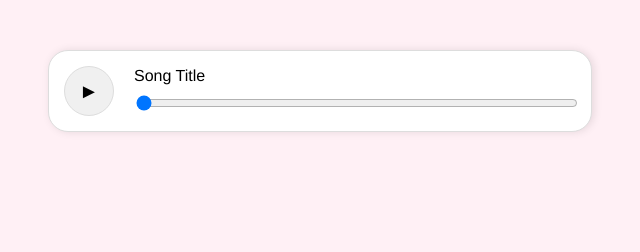
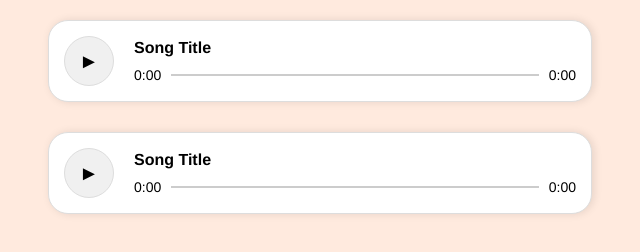
Before and after one commit to gue88/Music-Page, a plain HTML site: page index.html in a window 1280 px wide. Shown: the whole page, without its empty margins (320-960 px from the left). Drawn offline with Linux system fonts and the light colour scheme.

Commit message:
layout changes

```diff
--- a/index.html
+++ b/index.html
@@ -7,22 +7,32 @@
     <link rel="stylesheet" href="style.css" />
   </head>
   <body>
-        <div id="song-container">
-            <div class="song-item">
-                <button class="play-button">&#9658</button>
-                <div class="song-info"
-                    <div class="song-title">Song Title
-                        <div class="seekbar-container">
-                            <input type="range" class="seekbar" value="0" max="100">
-                        </div>
-                </div>
-            </div>
+    <div class="song-container">
+      <div class="song-item">
+        <button class="play-button">►</button>
+        <div class="song-info">
+          <div class="song-title">Song Title</div>
+          <div class="seekbar-container">
+            <span class="time-start">0:00</span>
+            <input type="range" class="seekbar" value="0" max="100" />
+            <span class="time-end">0:00</span>
+          </div>
         </div>
-
-
-
-
-
+      </div>
+    </div>
+    <div class="song-container">
+      <div class="song-item">
+        <button class="play-button">►</button>
+        <div class="song-info">
+          <div class="song-title">Song Title</div>
+          <div class="seekbar-container">
+            <span class="time-start">0:00</span>
+            <input type="range" class="seekbar" value="0" max="100" />
+            <span class="time-end">0:00</span>
+          </div>
+        </div>
+      </div>
+    </div>
     <script src="script.js"></script>
   </body>
 </html>
--- a/script.js
+++ b/script.js
@@ -0,0 +1,41 @@
+document.addEventListener("DOMContentLoaded", () => {
+  const playButton = document.querySelector(".play-button");
+  const seekbar = document.querySelector(".seekbar");
+  const timeStart = document.querySelector(".time-start");
+  const timeEnd = document.querySelector(".time-end");
+
+  let audio = new Audio("from the back.wav"); // Replace with the path to your song file
+  audio.addEventListener("loadedmetadata", () => {
+    const duration = audio.duration;
+    const minutes = Math.floor(duration / 60);
+    const seconds = Math.floor(duration % 60)
+      .toString()
+      .padStart(2, "0");
+    timeEnd.textContent = `${minutes}:${seconds}`;
+  });
+
+  playButton.addEventListener("click", () => {
+    if (audio.paused) {
+      audio.play();
+      playButton.innerHTML = "❚❚"; // Pause symbol
+    } else {
+      audio.pause();
+      playButton.innerHTML = "►"; // Play symbol
+    }
+  });
+
+  audio.addEventListener("timeupdate", () => {
+    const currentTime = audio.currentTime;
+    const minutes = Math.floor(currentTime / 60);
+    const seconds = Math.floor(currentTime % 60)
+      .toString()
+      .padStart(2, "0");
+    timeStart.textContent = `${minutes}:${seconds}`;
+    seekbar.value = (currentTime / audio.duration) * 100;
+  });
+
+  seekbar.addEventListener("input", () => {
+    const seekTo = (seekbar.value / 100) * audio.duration;
+    audio.currentTime = seekTo;
+  });
+});
--- a/style.css
+++ b/style.css
@@ -1,21 +1,26 @@
 body {
   font-family: Helvetica, sans-serif;
-  font-weight: lighter;
   margin: 0;
   padding: 0;
   display: flex;
   flex-direction: column;
   align-items: center;
-  background-color: lavenderblush;
+  background-color: rgb(255, 234, 222);
 }
 
-#song-container {
+.song-title {
+  margin: 0;
+  font-size: 16px;
+  font-weight: bold;
+}
+
+.song-container {
   display: flex;
   flex-direction: column;
   align-items: center;
   width: 100%;
   max-width: 40vw;
-  margin-top: 5vh;
+  margin-top: 10px;
 }
 
 .song-item {
@@ -41,6 +46,16 @@ body {
   font-size: 20px;
   cursor: pointer;
   margin-right: 20px;
+  transition-duration: 0.3s;
+}
+
+.play-button:hover {
+  background-color: #e0e0e0;
+}
+
+.play-button:active {
+  transform: scale(0.95);
+  background-color: #d0d0d0;
 }
 
 .song-info {
@@ -50,15 +65,45 @@ body {
   flex-grow: 1;
 }
 
-.song-title {
-  margin: 0;
-  font-size: 16px;
+.seekbar {
+  -webkit-appearance: none;
+  appearance: none;
+  width: 100%;
+  height: 2px;
+  background: #ccc;
+  outline: none;
+  transition: opacity 0.2s;
+  margin: 0 10px;
+  cursor: pointer;
 }
 
-.seekbar {
-  width: 100%;
+.seekbar::-webkit-slider-thumb {
+  -webkit-appearance: none;
+  appearance: none;
+  width: 10px;
+  height: 10px;
+  background: orange;
+  cursor: pointer;
+  border-radius: 50%;
+  opacity: 0;
+  transition-duration: 0.2s;
 }
 
-.seekbar-container .seekbar {
+.seekbar::-webkit-slider-thumb:hover {
+  opacity: 1;
+}
+
+.seekbar-container {
+  display: flex;
+  align-items: center;
+  width: 100%;
   margin-top: 10px;
 }
+
+.time-start,
+.time-end {
+  font-size: 14px;
+  color: rgb(0, 0, 0);
+  width: 30px; /* Adjust width as needed */
+  text-align: center;
+}
```
Also changed, not shown: 1 other file.
